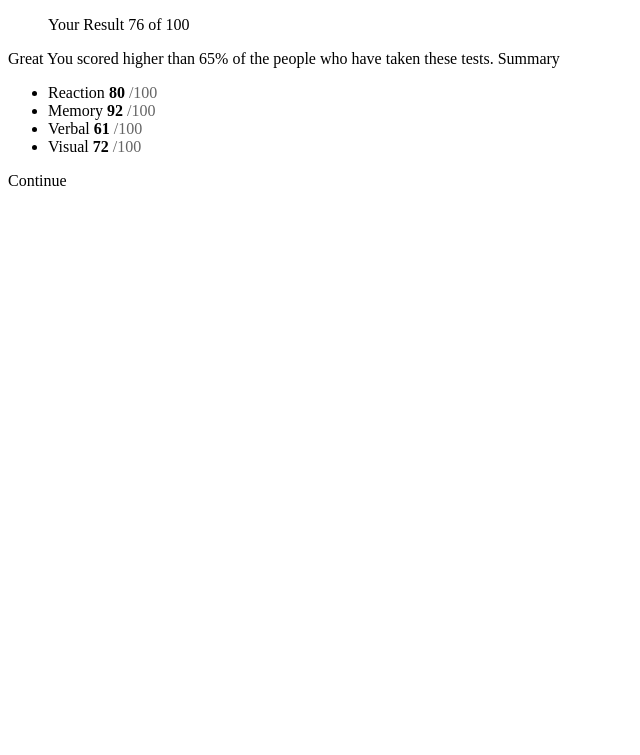
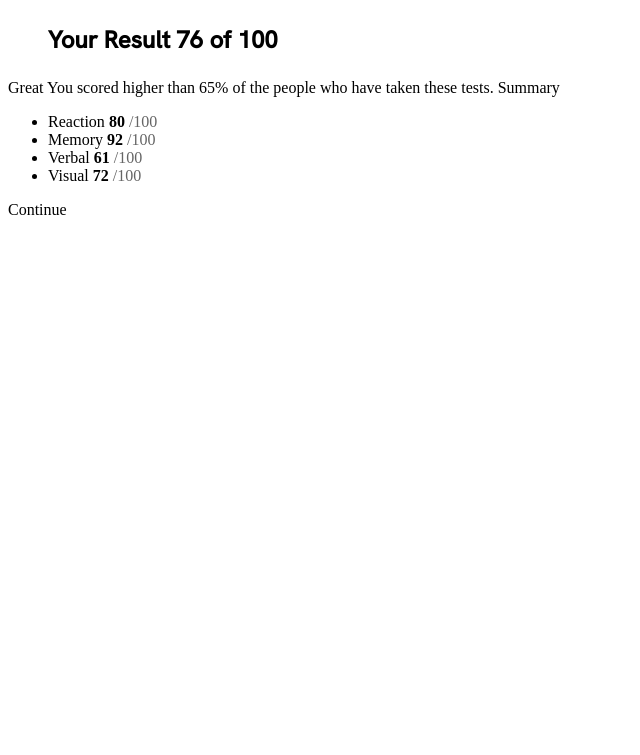
Before and after one commit to ThomasLam2142/Frontend-Mentors-results-summary, a plain HTML site: page index.html in a window 1280 px wide. Shown: the top 755 px of the page, without its empty margins (0-640 px from the left). Drawn offline with Linux system fonts and the light colour scheme.

Commit message:
font added in stylesheet

```diff
--- a/index.html
+++ b/index.html
@@ -12,12 +12,13 @@
 
 </head>
 <body>
+  <h2>
   <ul>
   Your Result
   76
   of 100
   </ul>
-
+  </h2>
   Great
   You scored higher than 65% of the people who have taken these tests.
 
--- a/styles.css
+++ b/styles.css
@@ -1,9 +1,17 @@
+@font-face {
+    font-family: "myFirstFont";
+    src:url("assets/fonts/static/HankenGrotesk-Medium.ttf");
+}
+
+h2{
+    font-family: myFirstFont;
+}
+
 .attribution {
     font-size: 20px;
     position: absolute;
     bottom: 0;
 }
-
 
 .attribution a {
     color: hsl(228, 45%, 44%);
@@ -16,3 +24,7 @@
 .faded-text{
     color:rgb(101, 101, 101);
 }
+
+.font-test{
+    font-family: 'HankenGrotesk-Medium';
+}
```
Also changed, not shown: HankenGrotesk-Medium.ttf (added).
